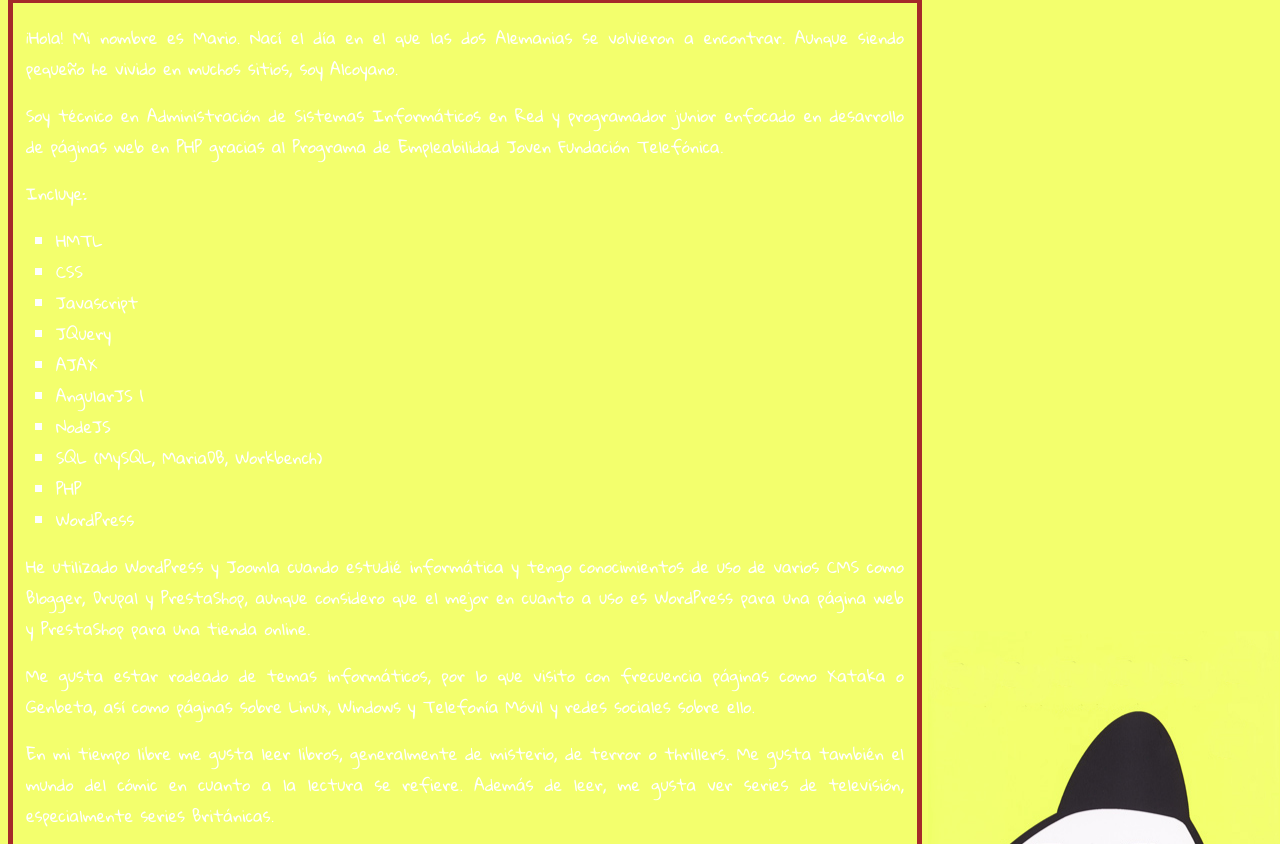
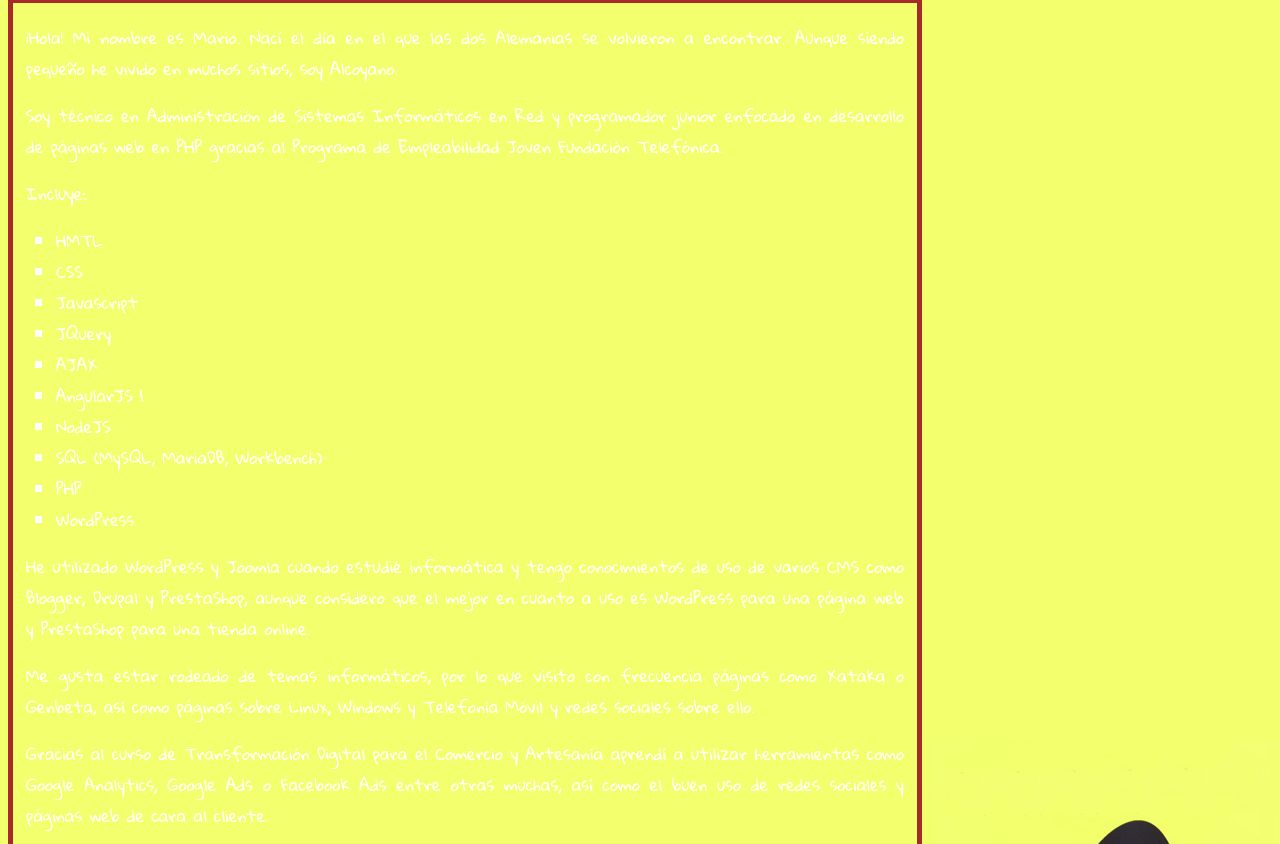
Before and after one commit to mariogm89/mariogm89.github.io, a plain HTML site: page index.html in a window 1280 px wide. Shown: the part 90-934 px from the top of the page. Drawn offline with Linux system fonts and the light colour scheme.

Commit message:
Update index.html

```diff
--- a/index.html
+++ b/index.html
@@ -30,6 +30,7 @@
 				</ul>
 				<p>He utilizado WordPress y Joomla cuando estudié informática y tengo conocimientos de uso de varios CMS como Blogger, Drupal y PrestaShop, aunque considero que el mejor en cuanto a uso es WordPress para una página web y PrestaShop para una tienda online.</p>
 				<p>Me gusta estar rodeado de temas informáticos, por lo que visito con frecuencia páginas como Xataka o Genbeta, así como páginas sobre Linux, Windows y Telefonía Móvil y redes sociales sobre ello.</p>
+				<p>Gracias al curso de Transformación Digital para el Comercio y Artesanía aprendí a utilizar herramientas como Google Analytics, Google Ads o Facebook Ads entre otras muchas, así como el buen uso de redes sociales y páginas web de cara al cliente.</p>
 				<p>En mi tiempo libre me gusta leer libros, generalmente de misterio, de terror o thrillers. Me gusta también el mundo del cómic en cuanto a la lectura se refiere. Además de leer, me gusta ver series de televisión, especialmente series Británicas.</p>
 				<p>No me considero un gamer, pero me gusta jugar a videojuegos de rol o juegos mentales. Por ejemplo: Professor Layton, Pokémon, Yokai Watch, Ace Attorney, The Legend of Zelda...</p>
 				<p>Me gusta la música folk tanto en lengua española como en cualquier lengua extranjera. Me gustaría visitar algún día Toulouse, capital de la tierra de Occitania, así como aprender su lengua y sus costumbres.</p>
```
